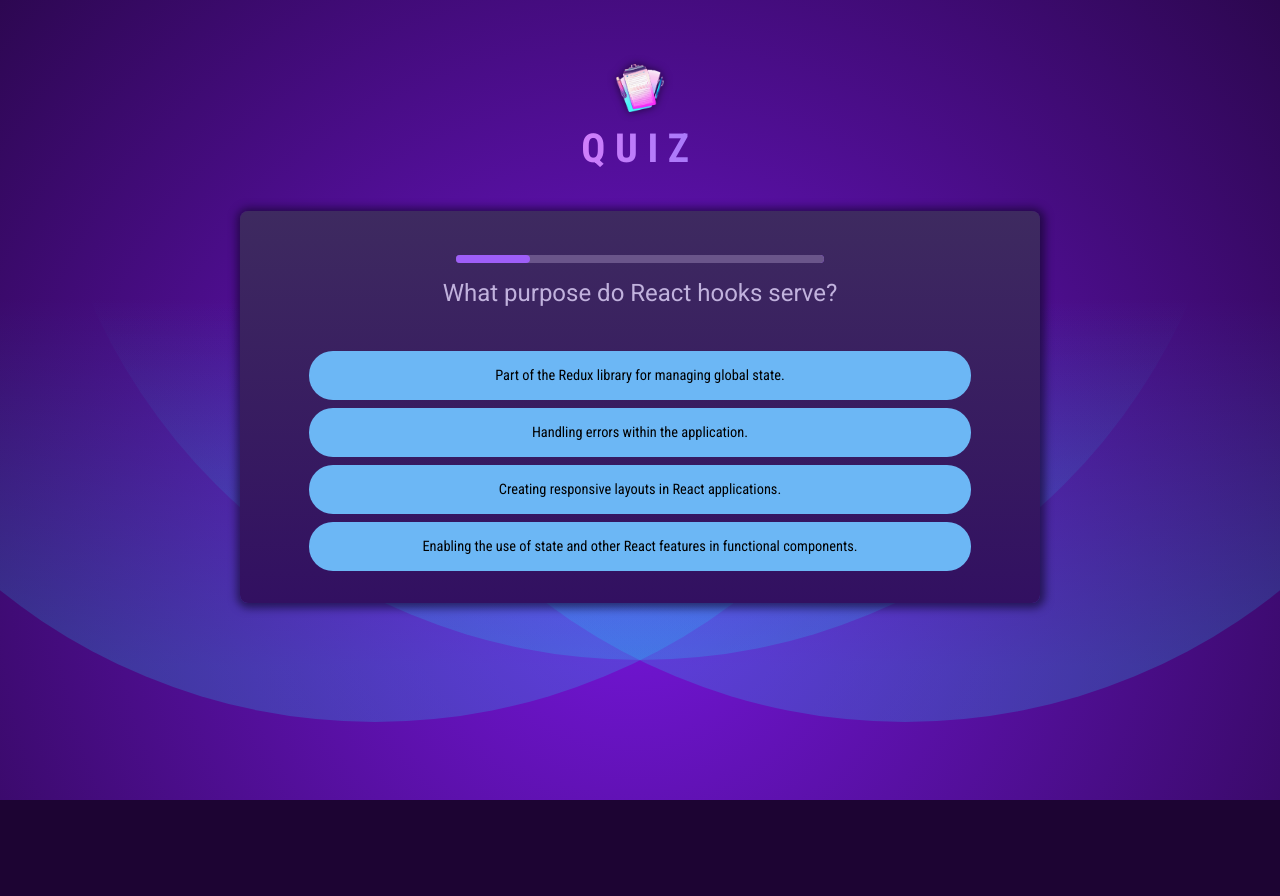
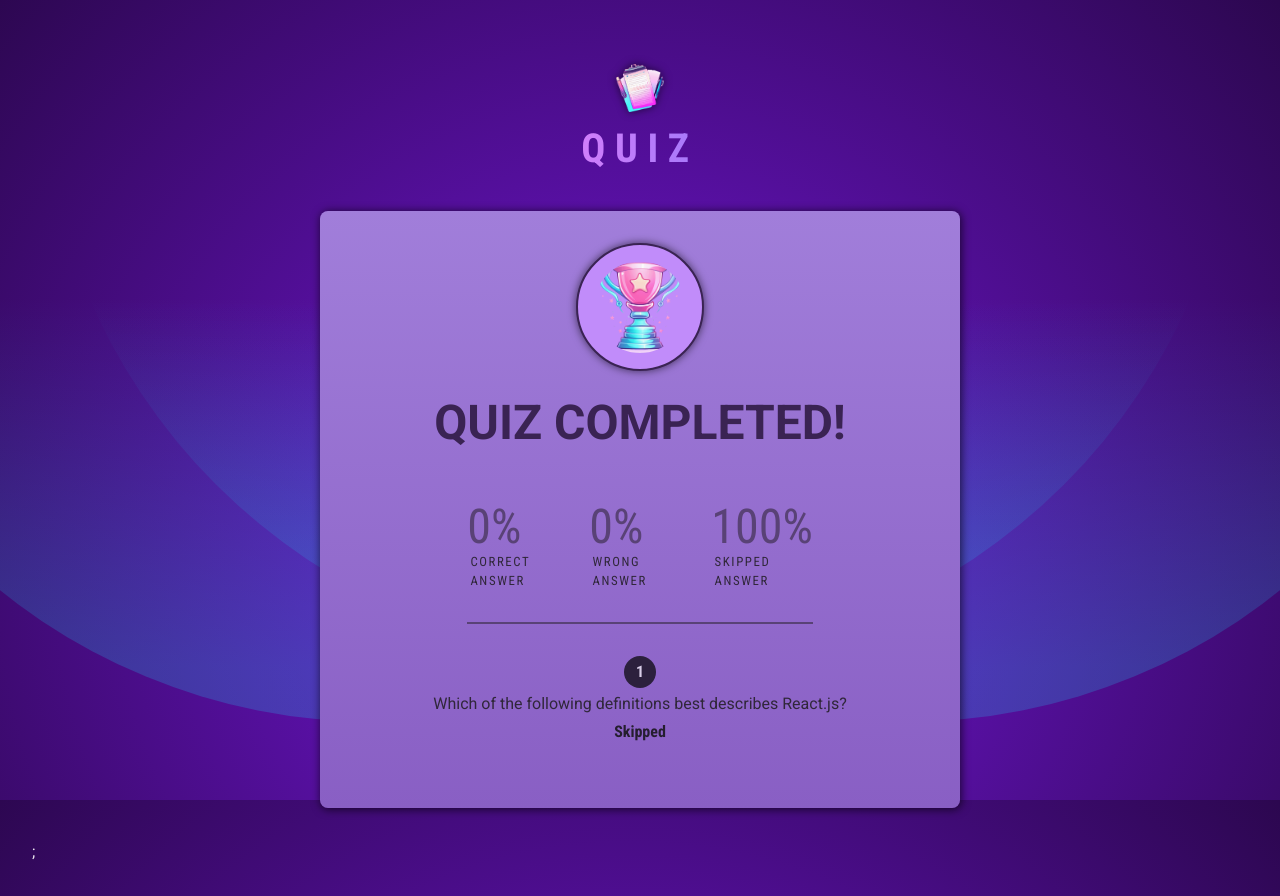
Before and after one commit to ObsisMc/quiz-app-react, a React (Vite) app: page / in a window 1280 px wide. Before the commit the page ends 800 px from the top, so only its background shows below. Built offline with nearby package versions, Linux system fonts and the light colour scheme.

Commit message:
finish quiz app

```diff
--- a/src/assets/questions.js
+++ b/src/assets/questions.js
@@ -1,72 +1,72 @@
 export default [
   {
-    id: 'q1',
-    text: 'Which of the following definitions best describes React.js?',
+    id: "q1",
+    text: "Which of the following definitions best describes React.js?",
     answers: [
-      'A library to build user interfaces with help of declarative code.',
-      'A library for managing state in web applications.',
-      'A framework to build user interfaces with help of imperative code.',
-      'A library used for building mobile applications only.',
+      "A library to build user interfaces with help of declarative code.",
+      "A library for managing state in web applications.",
+      "A framework to build user interfaces with help of imperative code.",
+      "A library used for building mobile applications only.",
     ],
   },
-  {
-    id: 'q2',
-    text: 'What purpose do React hooks serve?',
-    answers: [
-      'Enabling the use of state and other React features in functional components.',
-      'Creating responsive layouts in React applications.',
-      'Handling errors within the application.',
-      'Part of the Redux library for managing global state.',
-    ],
-  },
-  {
-    id: 'q3',
-    text: 'Can you identify what JSX is?',
-    answers: [
-      'A JavaScript extension that adds HTML-like syntax to JavaScript.',
-      'A JavaScript library for building dynamic user interfaces.',
-      'A specific HTML version that was explicitly created for React.',
-      'A tool for making HTTP requests in a React application.',
-    ],
-  },
-  {
-    id: 'q4',
-    text: 'What is the most common way to create a component in React?',
-    answers: [
-      'By defining a JavaScript function that returns a renderable value.',
-      'By defining a custom HTML tag in JavaScript.',
-      'By creating a file with a .jsx extension.',
-      'By using the "new" keyword followed by the component name.',
-    ],
-  },
-  {
-    id: 'q5',
-    text: 'What does the term "React state" imply?',
-    answers: [
-      'An object in a component that holds values and may cause the component to render on change.',
-      'The lifecycle phase a React component is in.',
-      'The overall status of a React application, including all props and components.',
-      'A library for managing global state in React applications.',
-    ],
-  },
-  {
-    id: 'q6',
-    text: 'How do you typically render list content in React apps?',
-    answers: [
-      'By using the map() method to iterate over an array of data and returning JSX.',
-      'By using the for() loop to iterate over an array of data and returning JSX.',
-      'By using the forEach() method to iterate over an array of data and returning JSX.',
-      'By using the loop() method to iterate over an array of data and returning JSX.',
-    ],
-  },
-  {
-    id: 'q7',
-    text: 'Which approach can NOT be used to render content conditionally?',
-    answers: [
-      'Using a the #if template syntax.',
-      'Using a ternary operator.',
-      'Using the && operator.',
-      'Using an if-else statement.',
-    ],
-  },
+  // {
+  //   id: 'q2',
+  //   text: 'What purpose do React hooks serve?',
+  //   answers: [
+  //     'Enabling the use of state and other React features in functional components.',
+  //     'Creating responsive layouts in React applications.',
+  //     'Handling errors within the application.',
+  //     'Part of the Redux library for managing global state.',
+  //   ],
+  // },
+  // {
+  //   id: 'q3',
+  //   text: 'Can you identify what JSX is?',
+  //   answers: [
+  //     'A JavaScript extension that adds HTML-like syntax to JavaScript.',
+  //     'A JavaScript library for building dynamic user interfaces.',
+  //     'A specific HTML version that was explicitly created for React.',
+  //     'A tool for making HTTP requests in a React application.',
+  //   ],
+  // },
+  // {
+  //   id: 'q4',
+  //   text: 'What is the most common way to create a component in React?',
+  //   answers: [
+  //     'By defining a JavaScript function that returns a renderable value.',
+  //     'By defining a custom HTML tag in JavaScript.',
+  //     'By creating a file with a .jsx extension.',
+  //     'By using the "new" keyword followed by the component name.',
+  //   ],
+  // },
+  // {
+  //   id: 'q5',
+  //   text: 'What does the term "React state" imply?',
+  //   answers: [
+  //     'An object in a component that holds values and may cause the component to render on change.',
+  //     'The lifecycle phase a React component is in.',
+  //     'The overall status of a React application, including all props and components.',
+  //     'A library for managing global state in React applications.',
+  //   ],
+  // },
+  // {
+  //   id: 'q6',
+  //   text: 'How do you typically render list content in React apps?',
+  //   answers: [
+  //     'By using the map() method to iterate over an array of data and returning JSX.',
+  //     'By using the for() loop to iterate over an array of data and returning JSX.',
+  //     'By using the forEach() method to iterate over an array of data and returning JSX.',
+  //     'By using the loop() method to iterate over an array of data and returning JSX.',
+  //   ],
+  // },
+  // {
+  //   id: 'q7',
+  //   text: 'Which approach can NOT be used to render content conditionally?',
+  //   answers: [
+  //     'Using a the #if template syntax.',
+  //     'Using a ternary operator.',
+  //     'Using the && operator.',
+  //     'Using an if-else statement.',
+  //   ],
+  // },
 ];
--- a/src/components/Quiz.jsx
+++ b/src/components/Quiz.jsx
@@ -1,7 +1,7 @@
 import { useState, useCallback, useRef } from "react";
 import QUESTIONS from "../assets/questions.js";
-import quizCompleteImg from "../assets/quiz-complete.png";
 import Question from "./Question.jsx";
+import Summary from "./Summary.jsx";
 
 export default function Quiz() {
   const [userAnswers, setUserAnswers] = useState([]);
@@ -9,14 +9,6 @@ export default function Quiz() {
   const activeQuestionIndex = userAnswers.length;
 
   const quizIsComplete = activeQuestionIndex === QUESTIONS.length;
-  if (quizIsComplete) {
-    return (
-      <div id="summary">
-        <img src={quizCompleteImg} alt="Trophy icon"></img>
-        <h2>Quiz Completed!</h2>
-      </div>
-    );
-  }
 
   const handleSelectAnswer = useCallback(function handleSelectAnswer(answer) {
     setUserAnswers((preUserAnswers) => {
@@ -28,6 +20,14 @@ export default function Quiz() {
     () => handleSelectAnswer(null),
     [handleSelectAnswer]
   );
+
+  if (quizIsComplete) {
+    return (
+      <>
+        <Summary userAnswers={userAnswers}></Summary>;
+      </>
+    );
+  }
 
   return (
     <div id="quiz">
--- /dev/null
+++ b/src/components/Summary.jsx
@@ -0,0 +1,54 @@
+import quizCompleteImg from "../assets/quiz-complete.png";
+import QUESTIONS from "../assets/questions.js";
+
+export default function Summary({ userAnswers }) {
+  const skippedAnswers = userAnswers.filter((answer) => answer === null);
+  const correctAnswers = userAnswers.filter((answer, index) => {
+    return answer === QUESTIONS[index].answers[0];
+  });
+
+  const skippedPercentage = (skippedAnswers.length / QUESTIONS.length) * 100;
+  const correctPercentage = (correctAnswers.length / QUESTIONS.length) * 100;
+  const wrongPercentage = 100 - skippedPercentage - correctPercentage;
+
+  return (
+    <div id="summary">
+      <img src={quizCompleteImg} alt="Trophy icon"></img>
+      <h2>Quiz Completed!</h2>
+      <div id="summary-stats">
+        <p>
+          <span className="number">{correctPercentage}%</span>
+          <span className="text">Correct Answer</span>
+        </p>
+        <p>
+          <span className="number">{wrongPercentage}%</span>
+          <span className="text">Wrong Answer</span>
+        </p>
+        <p>
+          <span className="number">{skippedPercentage}%</span>
+          <span className="text">Skipped Answer</span>
+        </p>
+      </div>
+      <ol>
+        {userAnswers.map((answer, index) => {
+          let cssClass = "user-answer";
+          if (answer === null) {
+            cssClass += " skipped";
+          } else if (answer === QUESTIONS[index].answers[0]) {
+            cssClass += " correct";
+          } else {
+            cssClass += " wrong";
+          }
+
+          return (
+            <li key={index}>
+              <h3>{index + 1}</h3>
+              <p className="question">{QUESTIONS[index].text}</p>
+              <p className="user-answer">{answer ?? "Skipped"}</p>
+            </li>
+          );
+        })}
+      </ol>
+    </div>
+  );
+}
```
